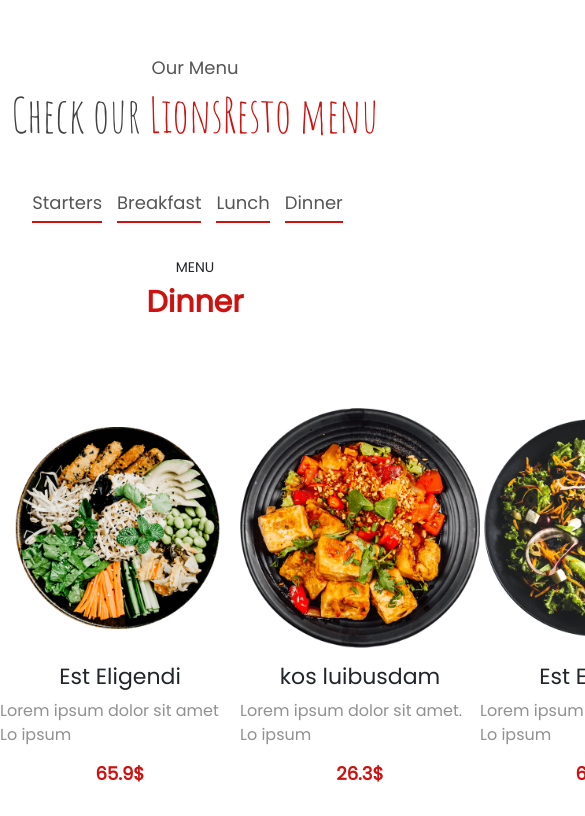
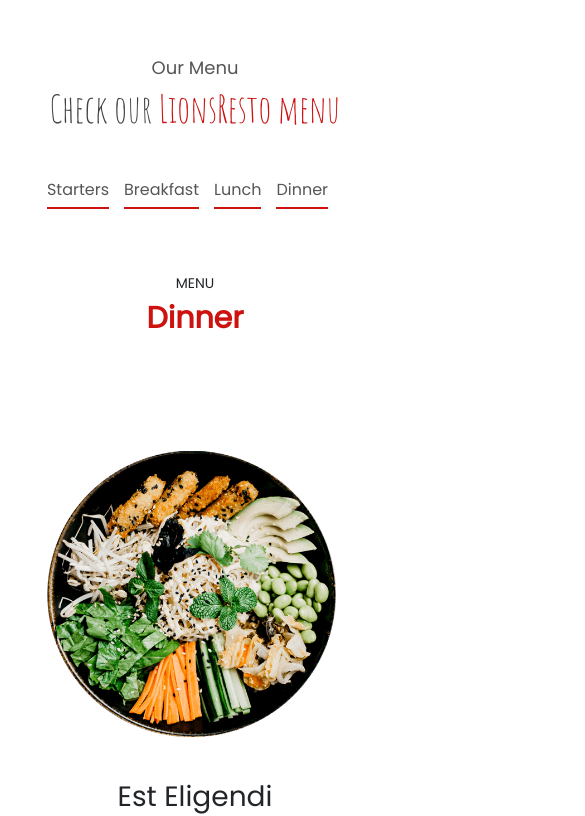
Before and after one commit to RaihanaAm/lionsresto, a website: page index.html in a window 390 px wide. Shown: the part 3359-4175 px from the top of the page, 585 px wide, since content can reach past the window. Drawn offline with nearby package versions, Linux system fonts and the light colour scheme.

Commit message:
menu mobile

```diff
--- a/src/sass/module/home/_mobile.scss
+++ b/src/sass/module/home/_mobile.scss
@@ -27,11 +27,13 @@
             display: flex;
             align-items: center;
             justify-content: center;
-            h6{
+
+            h6 {
                 font-size: 16px;
             }
         }
     }
+
     // ************ about us
     .aboutUs {
         .about {
@@ -79,17 +81,20 @@
             }
 
             .paraAbout {
-                margin: 15px 23px ;
+                margin: 15px 23px;
                 font-size: 13px;
+
                 .iconabout {
                     display: flex;
+
                     i {
                         margin: 5px 5px 0 0;
                         font-size: 14px;
                     }
                 }
             }
-            .image2p{
+
+            .image2p {
                 display: flex;
                 flex-direction: column;
                 align-items: center;
@@ -98,6 +103,7 @@
         }
 
     }
+
     // *********************** lionsResto
     .lionResto {
         flex-direction: column;
@@ -131,6 +137,7 @@
             height: 180px;
             display: flex;
             margin-top: 10px;
+
             h1 {
                 width: 280px;
                 margin-top: 15px;
@@ -148,12 +155,14 @@
 
 
         }
-    .corporis:hover{
-        width:360px;
-        margin-bottom:0px;
+
+        .corporis:hover {
+            width: 360px;
+            margin-bottom: 0px;
         }
 
     }
+
     // ********************
 
     // **numbers
@@ -193,6 +202,91 @@
         }
     }
 
+        // ** menu
+        .menu {
+            .Our {
+                padding: 60px 0 40px;
+                text-align: center;
+
+                h5 {
+                    font-size: 18px;
+                    color: #565658;
+                }
+
+                h1 {
+                    color: #424242;
+                    font-size: 38px;
+
+                    span {
+                        color: #cd1210;
+                    }
+                }
+            }
+
+            .tabs {
+                display: flex;
+                align-items: center;
+                justify-content: center;
+
+                .texttabs {
+                    border-bottom: 2px solid #cd1210;
+                    margin-right: 15px;
+
+                    h2 {
+                        font-size: 16px;
+                        color: #565658;
+                    }
+                }
+            }
+
+
+            .menuHiddin {
+                .titleStarters {
+                    margin: 66px 0 0;
+
+                    h6 {
+                        font-size: 14px;
+                    }
+
+                    h4 {
+                        font-size: 30px;
+                        font-weight: bold;
+                    }
+                }
+
+                .line1 {
+                    flex-direction: column;
+                    margin-top: 0px;
+                }
+
+                .food {
+                    margin-top: 80px;
+                    flex-direction: column;
+
+                    img {
+                        width: 340px;
+                        height: 340px;
+                    }
+
+                    h1 {
+                        margin-top: 16px;
+                        font-size: 28px;
+                    }
+
+                    p {
+                        font-size: 18px;
+                        color: #919191;
+                    }
+
+                    h5 {
+                        font-size: 20px;
+
+                    }
+                }
+            }
+        }
+
+
 
 
 
```
Also changed, not shown: public/css/app.css, 1 other file. Lines whose indentation alone changed are shown as unchanged.
